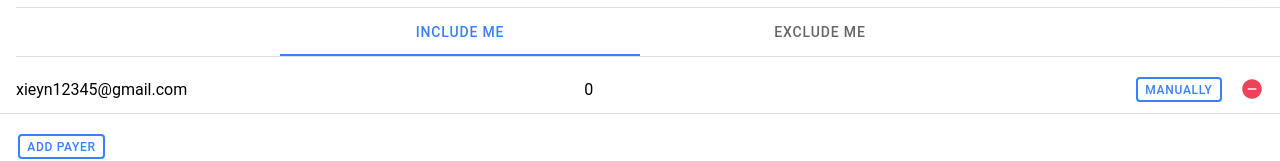
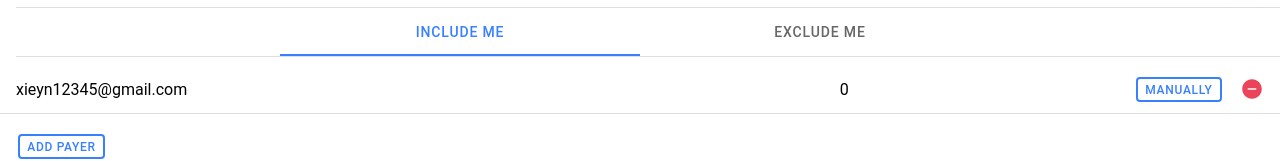
Before and after one commit to darlingof02/billshare_frontend, a React (Create React App) app: page /create_bill in a window 1280 px wide. Shown: the part 151-312 px from the top of the page. Built offline with nearby package versions, Linux system fonts and the light colour scheme.

Commit message:
add cssProperties

```diff
--- a/src/pages/CreateBillPage.tsx
+++ b/src/pages/CreateBillPage.tsx
@@ -14,9 +14,8 @@ interface Payer {
     amount: number;
     autoCalc: boolean
 }
-const commentInput: CSSProperties = {
-    height: "20%"
-
+const textAlignCenter: CSSProperties = {
+    textAlign: "center"
 };
 // style="width:200px; height:20px;"
 
@@ -264,7 +263,7 @@ const CreateBillPage: React.FC = () => {
                 <IonItem key={payer.debtorEmail} id={payer.debtorEmail}>
                     <IonLabel >{payer.debtorEmail}</IonLabel>
                     <IonInput className="payerInput" payer-email={payer.debtorEmail} type='tel'
-                        value={String(payer.amount)} slot="end" clearOnEdit={true}
+                        value={String(payer.amount)} slot="end" clearOnEdit={true} style={textAlignCenter}
                         onIonChange={(e)=>{handlePayerInputChangeMap(e)}}></IonInput>
                     <IonButton payer-email={payer.debtorEmail} slot="end" fill={payer.autoCalc?"outline":"solid"}
                         onClick={(e) => handleManuallyButtonMap(e)}>
@@ -304,6 +303,7 @@ const CreateBillPage: React.FC = () => {
                 duration={1500}
                 position='top'
                 color='success'
+                cssClass='toast'
             />
             <IonToast
                 isOpen={addFailed}
@@ -312,6 +312,7 @@ const CreateBillPage: React.FC = () => {
                 duration={1500}
                 position='top'
                 color='danger'
+                cssClass='toast'
             />
 
         </IonPage>
```
